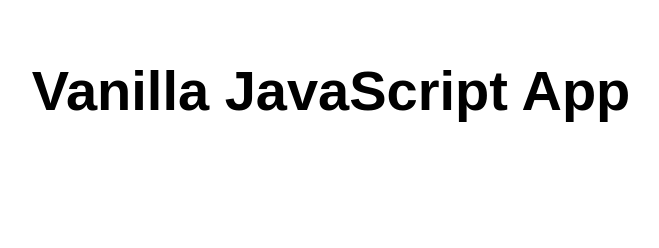
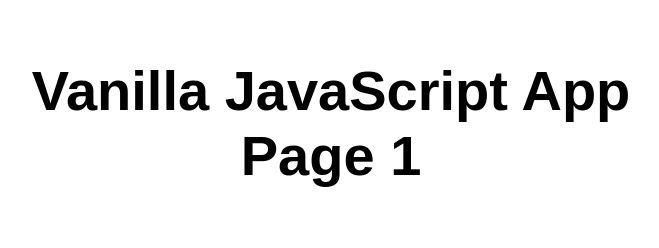
Before and after one commit to kknd24/my-first-static-web-app, a website: page src/page1/index.html in a window 1280 px wide. Shown: the whole page, without its empty margins (309-968 px from the left). Drawn offline with Linux system fonts and the light colour scheme; files that its build step writes are made by us from their sources.

Commit message:
[fix] change page 1

```diff
--- a/src/page1/index.html
+++ b/src/page1/index.html
@@ -5,12 +5,12 @@
   <meta charset="UTF-8">
   <meta name="viewport" content="width=device-width, initial-scale=1.0">
   <link rel="stylesheet" href="styles.css">
-  <title>Vanilla JavaScript App / Page 1</title>
+  <title>Vanilla JavaScript App Page 1</title>
 </head>
 
 <body>
   <main>
-    <h1>Vanilla JavaScript App</h1>
+    <h1>Vanilla JavaScript App Page 1</h1>
   </main>
 </body>
 
```
